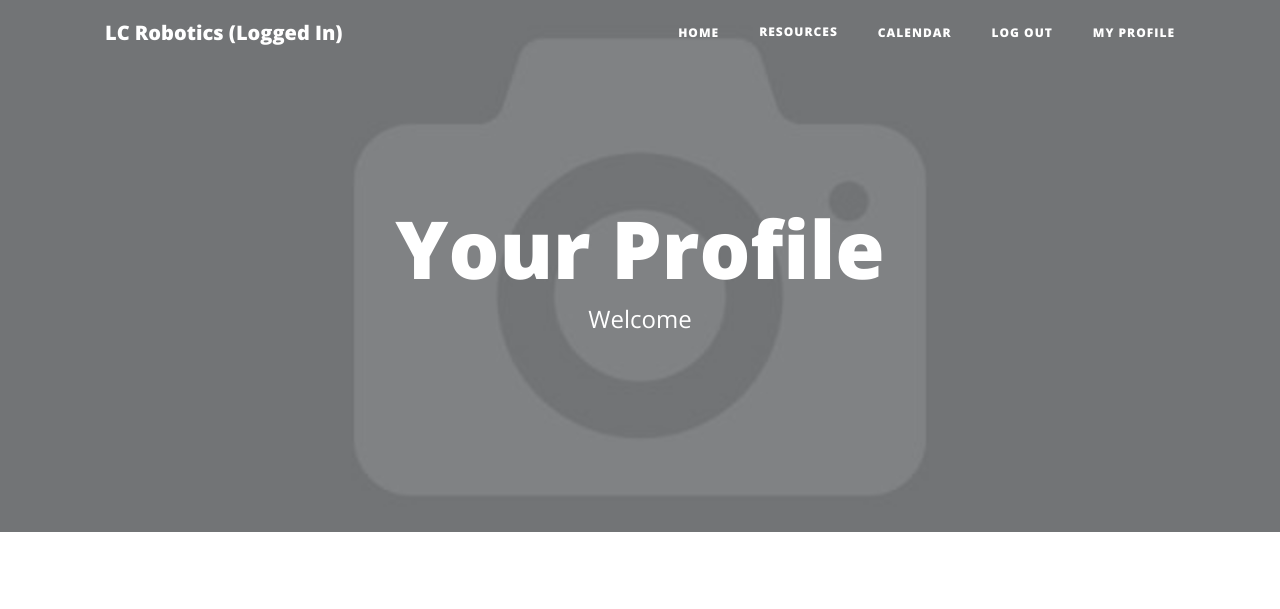
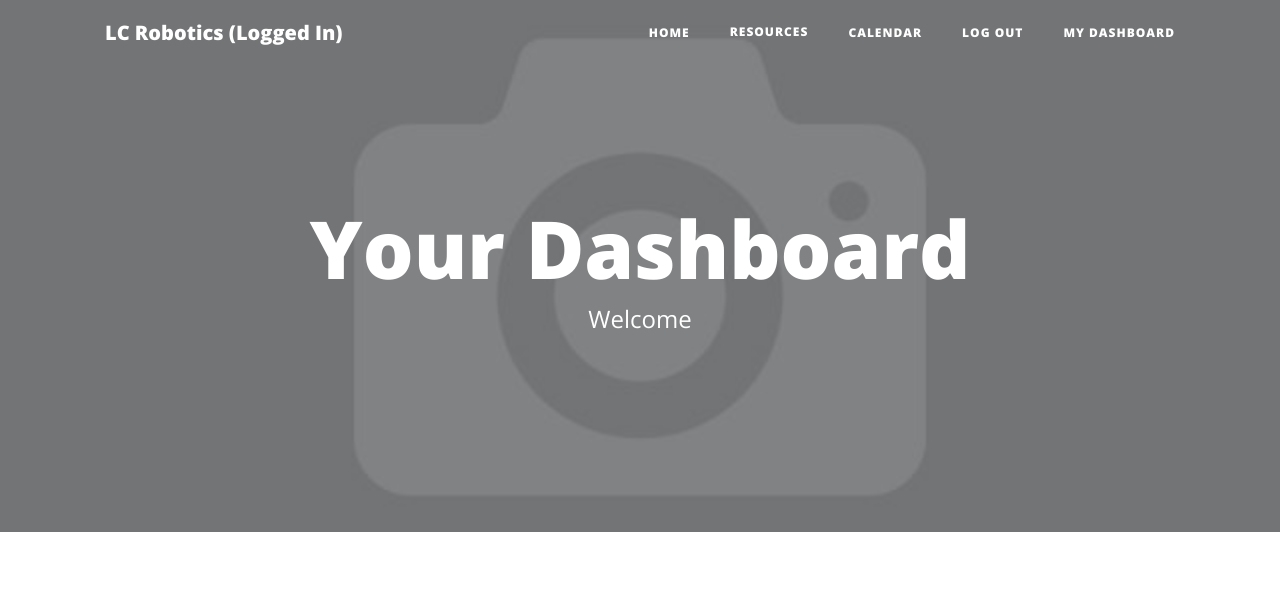
Before and after one commit to LightningCoalitionRobotics/LCRobotics-Website, a website: page dash.html in a window 1280 px wide. Shown: the top 609 px of the page. Drawn offline with nearby package versions, Linux system fonts and the light colour scheme.

Commit message:
updated to dashboard not profile yay

```diff
--- a/profile.html
+++ b/dash.html
@@ -74,7 +74,7 @@
               <a class="nav-link" href="#stuff"></a>
             </li> -->
             <li class="nav-item">
-              <a class="nav-link" data-scroll href="profile.html">My Profile</a>
+              <a class="nav-link" data-scroll href="dash.html">My Dashboard</a>
             </li>
           </ul>
         </div>
@@ -89,7 +89,7 @@
         <div class="row">
           <div class="col-lg-8 col-md-10 mx-auto">
             <div class="page-heading">
-              <h1>Your Profile</h1>
+              <h1>Your Dashboard</h1>
               <span class="subheading">Welcome</span>
             </div>
           </div>
```
Also changed, not shown: calendar.html (+1 -1 lines), index.html (+1 -1 lines), resources.html (+1 -1 lines).
